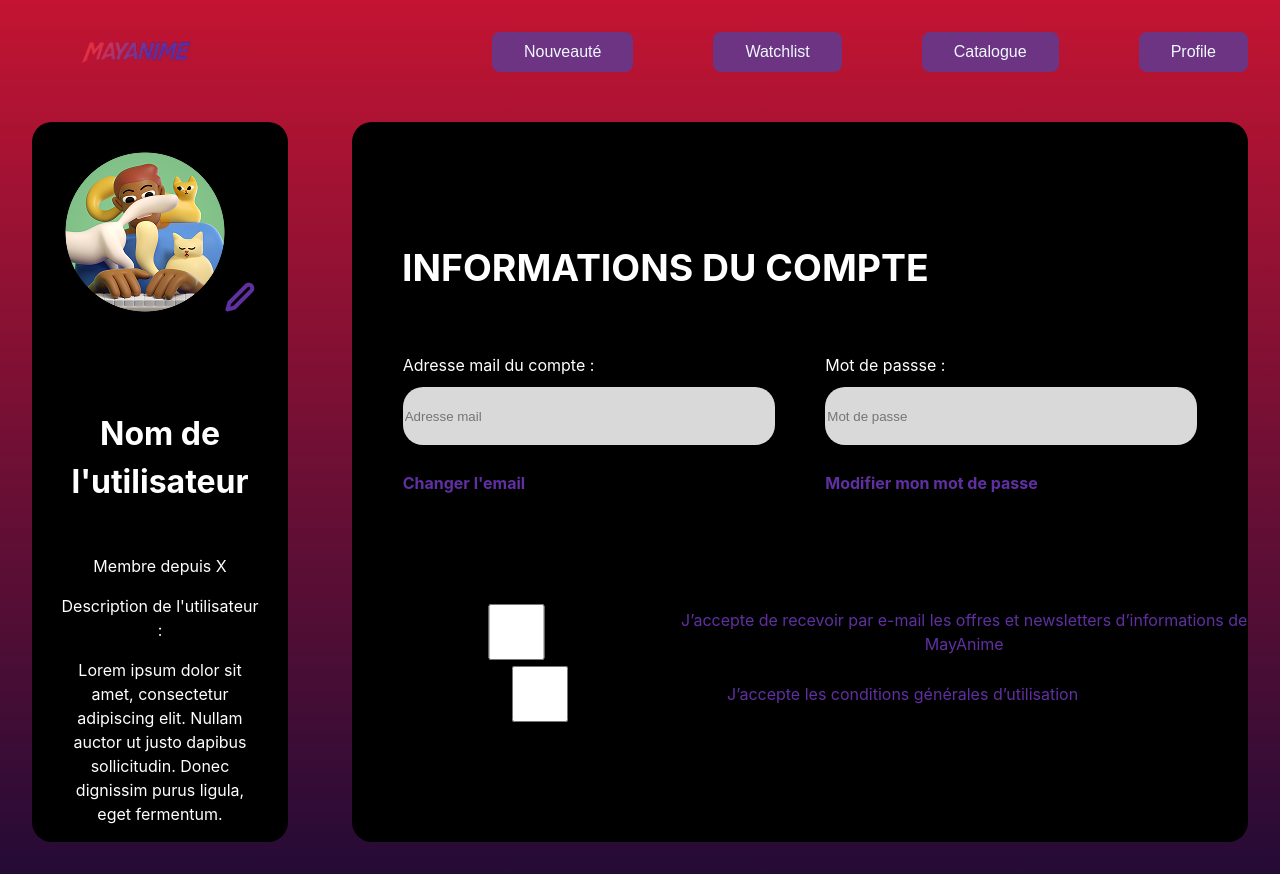
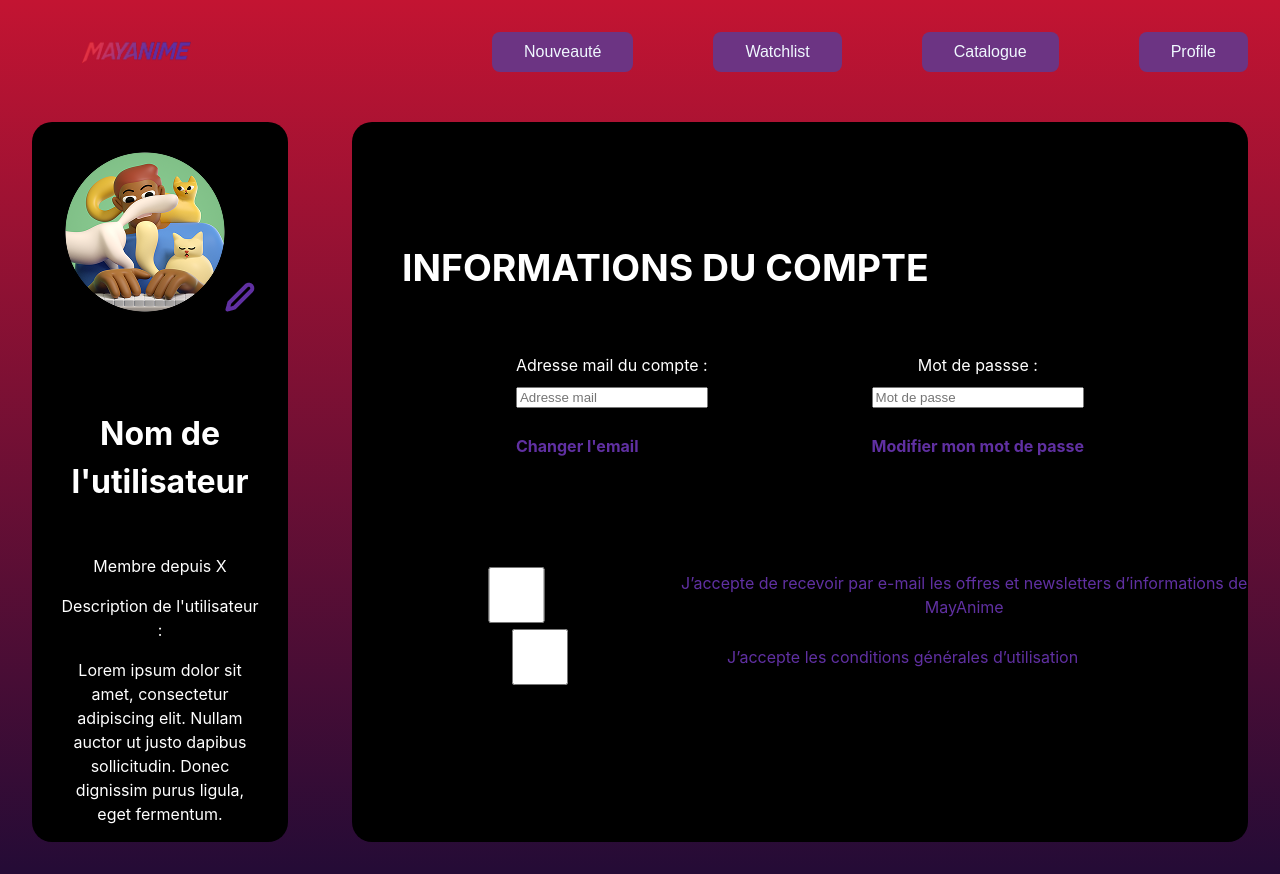
Before and after one commit to wildcodeschool-2025-03/JS-Paris-P2-Mayanime, a React (Vite) app: page /Profile in a window 1280 px wide. Built offline with nearby package versions, Linux system fonts and the light colour scheme.

Commit message:
balise pour input et pour label

```diff
--- a/src/pages/Profile.css
+++ b/src/pages/Profile.css
@@ -47,7 +47,7 @@ article {
 
 /* -------- INFORMATIONS DU COMPTE ----------- */
 
-input {
+.checkbox input {
   background-color: #D9D9D9;
  border-radius: 20px;
  border: none;
@@ -55,11 +55,6 @@ input {
  width: 23rem;
 }
 
-label {
- display: flex;
- justify-content: left;
- align-items: center;
-}
 
 .titre {
   display: flex;
@@ -99,4 +94,8 @@ label {
 
 .checkbox label {
    color:  #6030A2;
+   display: flex;
+ justify-content: left;
+ align-items: center;
+
 }
```
